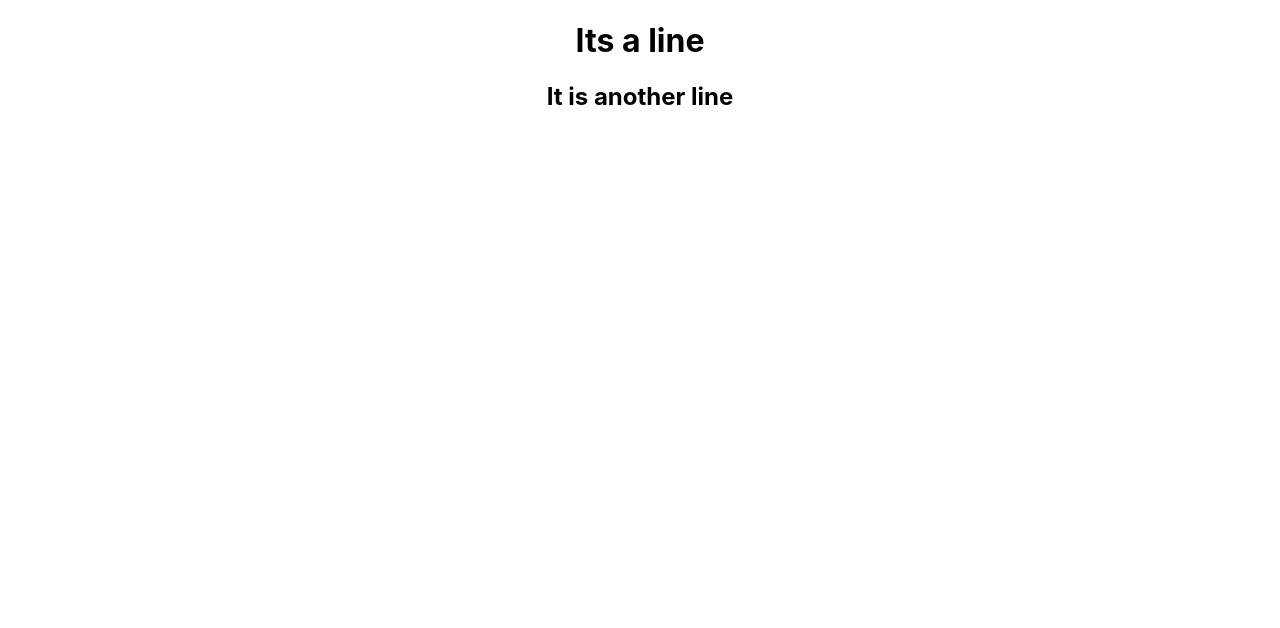
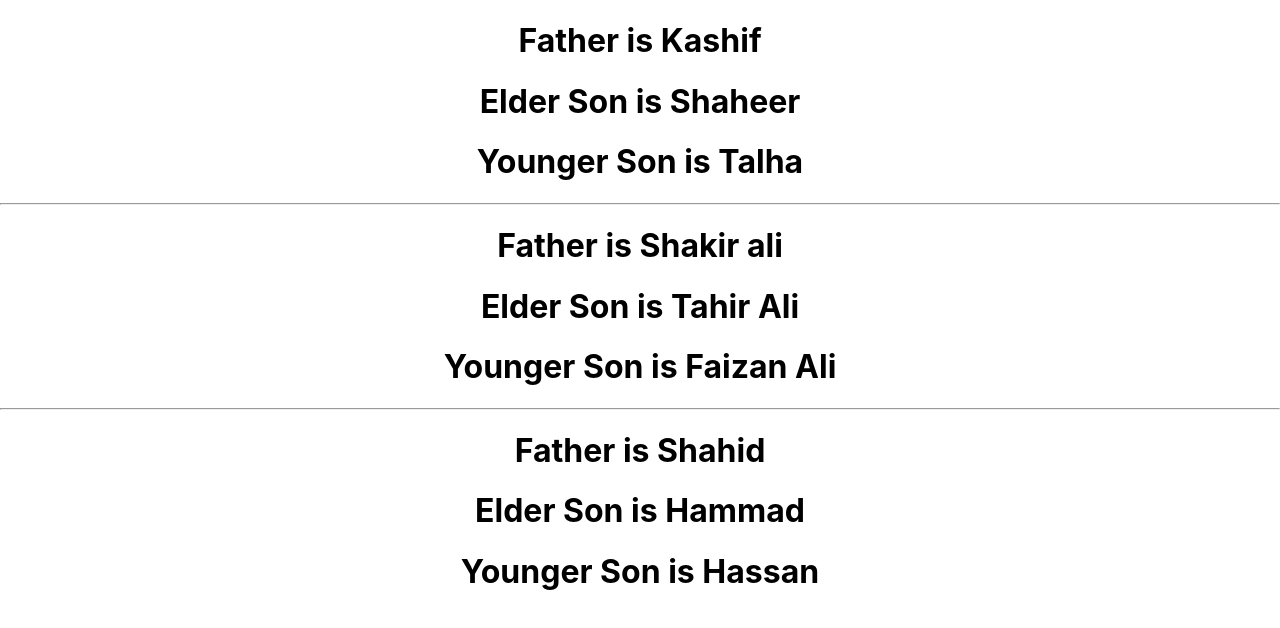
Before and after one commit to skashifali75/newone, a React (Create React App) app: page / in a window 1280 px wide. Shown: the top 628 px of the page. Built offline with nearby package versions, Linux system fonts and the light colour scheme.

Commit message:
Changin in different files

```diff
--- a/src/App.js
+++ b/src/App.js
@@ -5,7 +5,11 @@ import Newcomp from './newcomp';
 function App() {
   return (
     <div className="App">
-      <Newcomp />
+      <Newcomp fname="Kashif" s1name="Shaheer" s2name="Talha"/>
+      <hr/>
+      <Newcomp fname="Shakir ali" s1name="Tahir Ali" s2name="Faizan Ali"/>
+      <hr/>
+      <Newcomp fname="Shahid" s1name="Hammad" s2name="Hassan" />
     </div>
   );
 }
--- a/src/newcomp.js
+++ b/src/newcomp.js
@@ -1,9 +1,10 @@
 import React from 'react';
-function Newcomp(){
+function Newcomp(props){
    return (
      <div>
-         <h1>Its a line</h1>
-         <h2>It is another line</h2>
+         <h1>Father is {props.fname}</h1>
+         <h1>Elder Son is {props.s1name}</h1>
+         <h1>Younger Son is {props.s2name}</h1>
      </div>
 
    );
```
Also changed, not shown: 1 other file (tests, documents, lock files or other folders).
